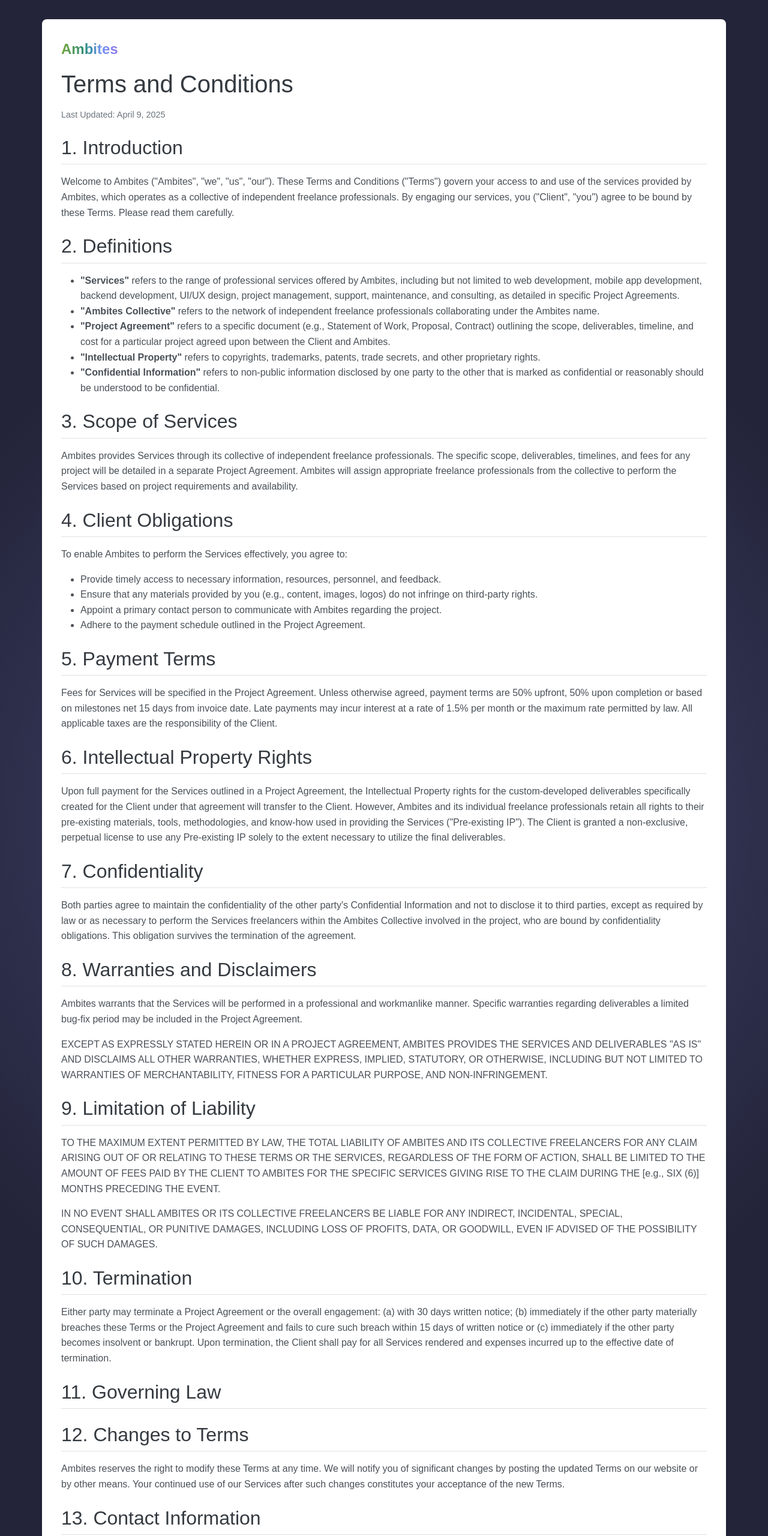
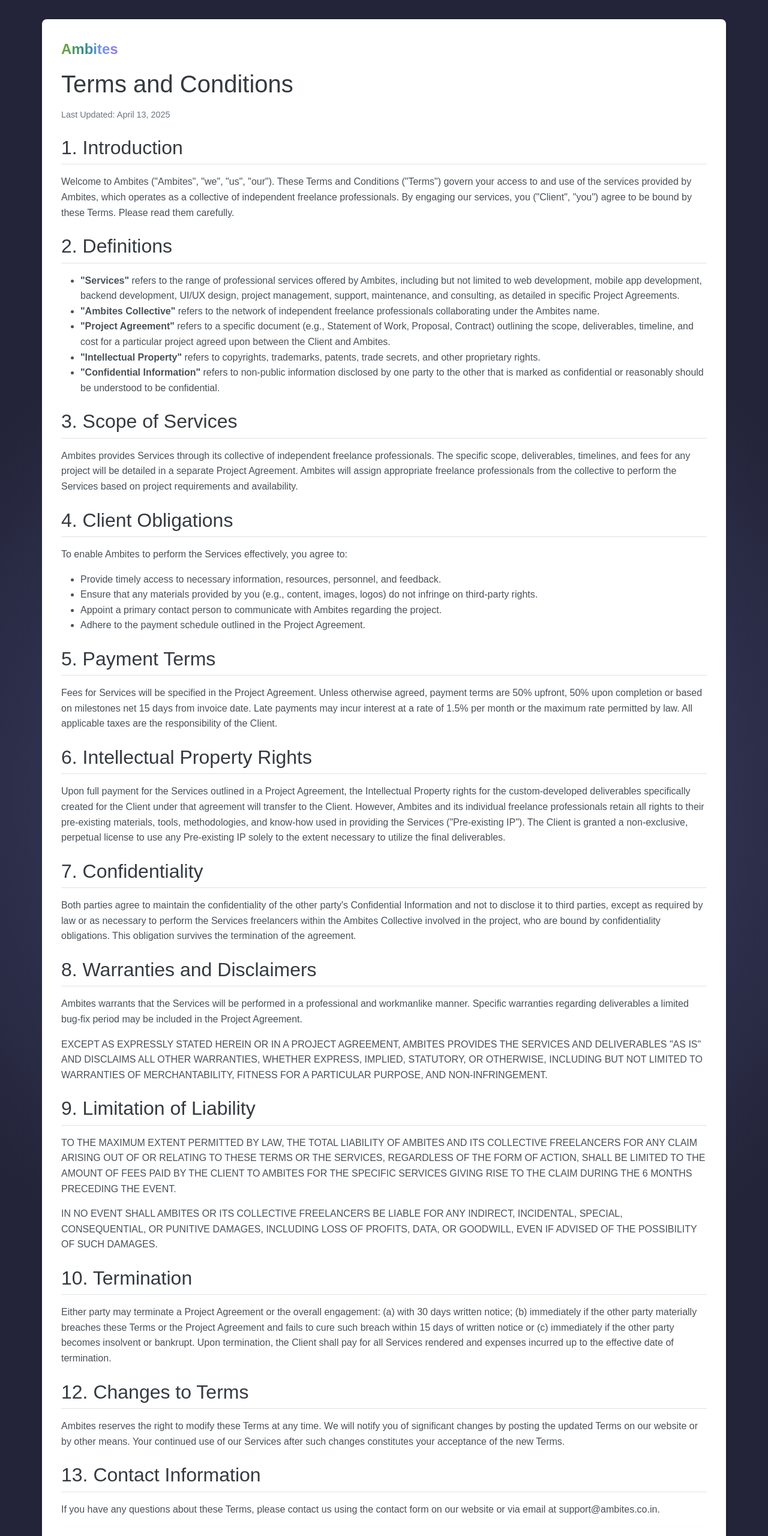
Before and after one commit to pawansoni3030/ambites, a plain HTML site: page terms-and-conditions.html in a window 1280 px wide. Shown: the top 2560 px of the page at 60% size. Drawn offline with nearby package versions, Linux system fonts and the light colour scheme; a web font is replaced by a local one.

Commit message:
update placeholders and fixing issue

```diff
--- a/terms-and-conditions.html
+++ b/terms-and-conditions.html
@@ -4,7 +4,7 @@
     <meta charset="UTF-8">
     <meta name="viewport" content="width=device-width, initial-scale=1.0">
     <title>Ambites - Terms and Conditions</title>
-
+    <link rel="icon" href="https://raw.githubusercontent.com/pawansoni3030/ambites/refs/heads/main/assests/dark-logo-transparent.png">
     <link href="https://cdn.jsdelivr.net/npm/bootstrap@5.3.3/dist/css/bootstrap.min.css" rel="stylesheet" integrity="sha384-QWTKZyjpPEjISv5WaRU9OFeRpok6YctnYmDr5pNlyT2bRjXh0JMhjY6hW+ALEwIH" crossorigin="anonymous">
     <link rel="stylesheet" href="style.css">
     <style>
@@ -20,7 +20,7 @@
             border-radius: 0.5rem;
             box-shadow: 0 0.125rem 0.25rem rgba(0, 0, 0, 0.075);
         }
-        h1, h2 {
+        h1, h2, h3 {
             color: #343a40; /* Darker headings */
         }
         h2 {
@@ -53,7 +53,7 @@
 
     <div class="container">
         <a href="/" class="logo gradient-text">Ambites</a> <h1 class="mb-3"><span>Terms and Conditions</span></h1>
-        <p class="last-updated">Last Updated: April 9, 2025</p> <h2>1. Introduction</h2>
+        <p class="last-updated">Last Updated: April 13, 2025</p> <h2>1. Introduction</h2>
         <p>Welcome to Ambites ("Ambites", "we", "us", "our"). These Terms and Conditions ("Terms") govern your access to and use of the services provided by Ambites, which operates as a collective of independent freelance professionals. By engaging our services, you ("Client", "you") agree to be bound by these Terms. Please read them carefully.</p>
 
         <h2>2. Definitions</h2>
@@ -90,19 +90,16 @@
         <p>EXCEPT AS EXPRESSLY STATED HEREIN OR IN A PROJECT AGREEMENT, AMBITES PROVIDES THE SERVICES AND DELIVERABLES "AS IS" AND DISCLAIMS ALL OTHER WARRANTIES, WHETHER EXPRESS, IMPLIED, STATUTORY, OR OTHERWISE, INCLUDING BUT NOT LIMITED TO WARRANTIES OF MERCHANTABILITY, FITNESS FOR A PARTICULAR PURPOSE, AND NON-INFRINGEMENT.</p>
 
         <h2>9. Limitation of Liability</h2>
-        <p>TO THE MAXIMUM EXTENT PERMITTED BY LAW, THE TOTAL LIABILITY OF AMBITES AND ITS COLLECTIVE FREELANCERS FOR ANY CLAIM ARISING OUT OF OR RELATING TO THESE TERMS OR THE SERVICES, REGARDLESS OF THE FORM OF ACTION, SHALL BE LIMITED TO THE AMOUNT OF FEES PAID BY THE CLIENT TO AMBITES FOR THE SPECIFIC SERVICES GIVING RISE TO THE CLAIM DURING THE [e.g., SIX (6)] MONTHS PRECEDING THE EVENT.</p>
+        <p>TO THE MAXIMUM EXTENT PERMITTED BY LAW, THE TOTAL LIABILITY OF AMBITES AND ITS COLLECTIVE FREELANCERS FOR ANY CLAIM ARISING OUT OF OR RELATING TO THESE TERMS OR THE SERVICES, REGARDLESS OF THE FORM OF ACTION, SHALL BE LIMITED TO THE AMOUNT OF FEES PAID BY THE CLIENT TO AMBITES FOR THE SPECIFIC SERVICES GIVING RISE TO THE CLAIM DURING THE 6 MONTHS PRECEDING THE EVENT.</p>
         <p>IN NO EVENT SHALL AMBITES OR ITS COLLECTIVE FREELANCERS BE LIABLE FOR ANY INDIRECT, INCIDENTAL, SPECIAL, CONSEQUENTIAL, OR PUNITIVE DAMAGES, INCLUDING LOSS OF PROFITS, DATA, OR GOODWILL, EVEN IF ADVISED OF THE POSSIBILITY OF SUCH DAMAGES.</p>
         <h2>10. Termination</h2>
         <p>Either party may terminate a Project Agreement or the overall engagement: (a) with 30 days written notice; (b) immediately if the other party materially breaches these Terms or the Project Agreement and fails to cure such breach within 15 days of written notice or (c) immediately if the other party becomes insolvent or bankrupt. Upon termination, the Client shall pay for all Services rendered and expenses incurred up to the effective date of termination.</p>
-
-        <h2>11. Governing Law</h2>
-        <!-- <p>These Terms and any disputes arising out of or related to them shall be governed by and construed in accordance with the laws of [Specify Jurisdiction, e.g., India, State of Uttar Pradesh], without regard to its conflict of law principles. Any legal action or proceeding shall be brought exclusively in the courts located in [Specify Location, e.g., Noida, Uttar Pradesh, India].</p> -->
 
         <h2>12. Changes to Terms</h2>
         <p>Ambites reserves the right to modify these Terms at any time. We will notify you of significant changes by posting the updated Terms on our website or by other means. Your continued use of our Services after such changes constitutes your acceptance of the new Terms.</p>
 
         <h2>13. Contact Information</h2>
-        <p>If you have any questions about these Terms, please contact us using the contact form on our website or via email at [Your Contact Email Address].</p>
+        <p>If you have any questions about these Terms, please contact us using the contact form on our website or via email at support@ambites.co.in.</p>
 
         <hr>
         <p class="text-center text-muted small">Copyright &copy; Ambites <span id="year"></span></p>
```
